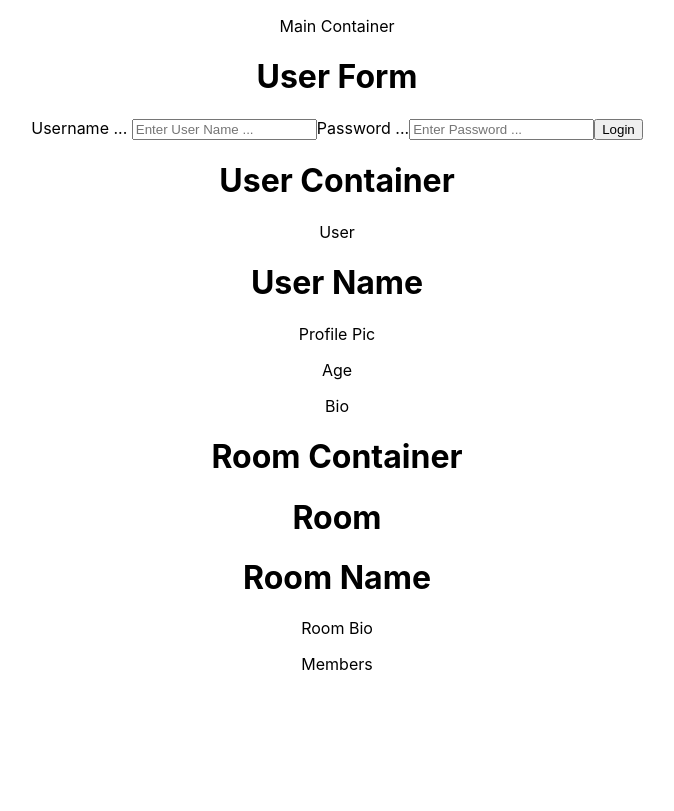
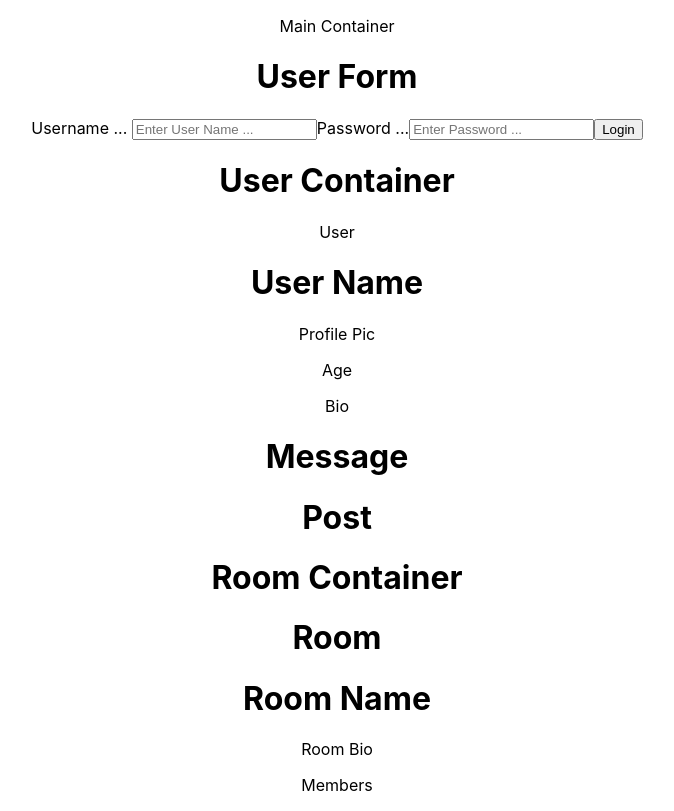
Before and after one commit to M5FGN/codeclan_project_scrapbook_react, a React (Create React App) app: page / in a window 1280 px wide. Shown: the whole page, without its empty margins (303-977 px from the left). Built offline with nearby package versions, Linux system fonts and the light colour scheme.

Commit message:
added helpers, messages and posts

```diff
--- /dev/null
+++ b/src/components/messages/Message.js
@@ -0,0 +1,14 @@
+import React from 'react';
+
+
+const Message = () => {
+
+    return (
+        <div>
+            <h1>Message</h1>
+
+        </div>
+    )
+
+}
+export default Message;
--- /dev/null
+++ b/src/components/posts/Post.js
@@ -0,0 +1,14 @@
+import React from 'react';
+
+
+const Post = () => {
+
+    return (
+        <div>
+            <h1>Post</h1>
+
+        </div>
+    )
+
+}
+export default Post;
--- a/src/containers/UserContainer.js
+++ b/src/containers/UserContainer.js
@@ -1,5 +1,7 @@
 import React from 'react';
 import User from '../components/users/User';
+import Message from '../components/messages/Message';
+import Post from     '../components/posts/Post';
 
 const UserContainer =() =>{
 
@@ -8,6 +10,9 @@ const UserContainer =() =>{
         <div>
         <h1>User Container</h1>
         <User />
+        <Message />
+        <Post />
+
         </div>
     )
 
```
Also changed, not shown: src/helpers/request.js (added, +33 -0 lines), 1 other file (tests, documents, lock files or other folders).
